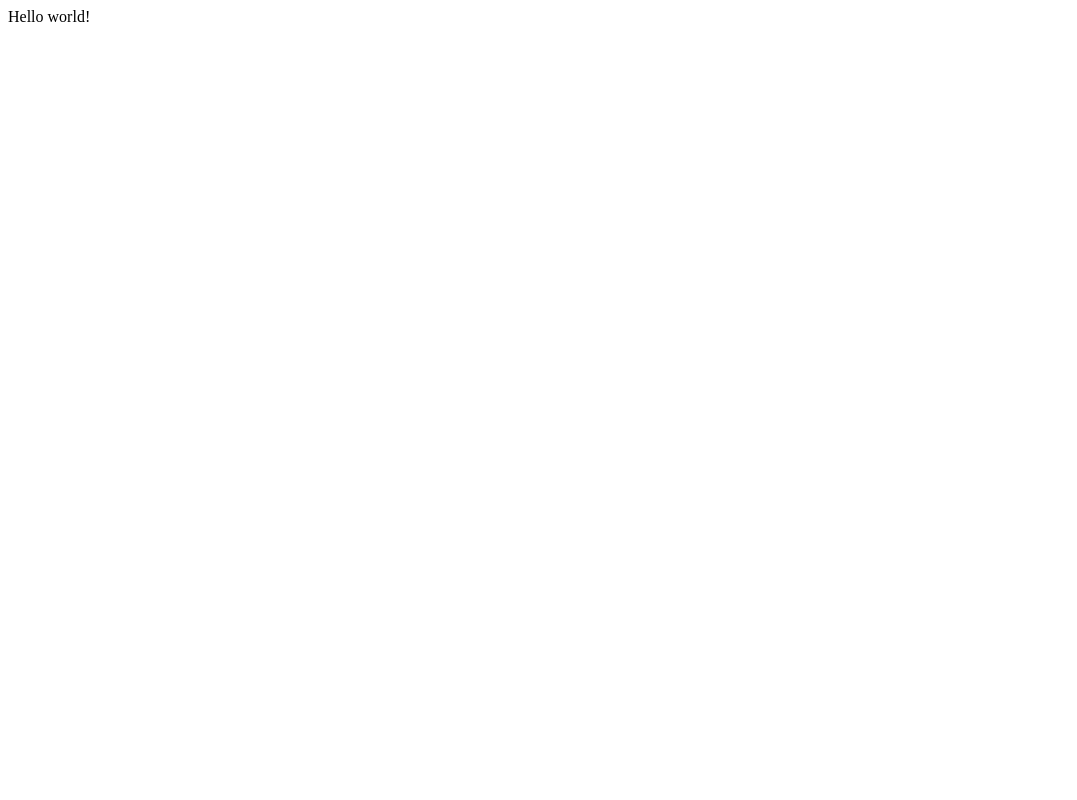
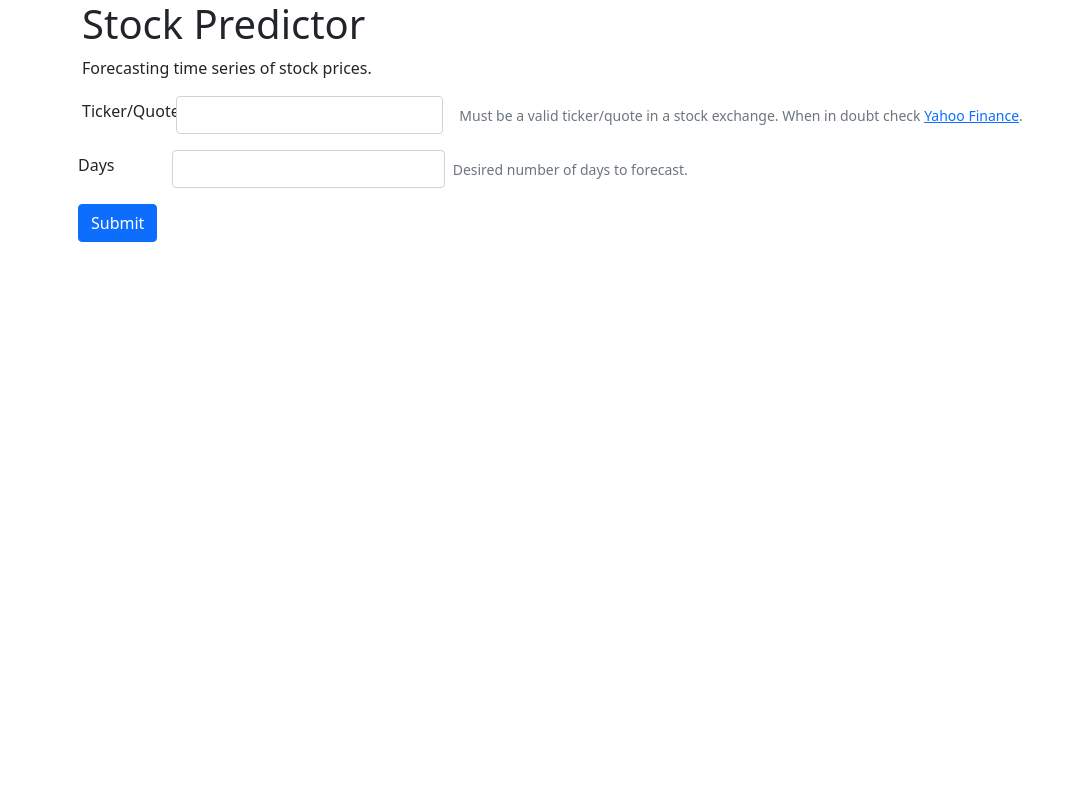
Before and after one commit to juadielon/stockPredictor, a Flask app: page / in a window 1280 px wide. Before the commit the part shown is almost empty. Shown: the whole page, without its empty margins (0-1077 px from the left). Run offline with Flask 2, Linux system fonts and the light colour scheme.

Commit message:
Build home page

```diff
--- a/app/templates/home.html
+++ b/app/templates/home.html
@@ -1,14 +1,78 @@
 <!DOCTYPE html>
 
-<html lang="en-us">
+<html lang="en">
   <head>
+    <title>Stock Predictor</title>
     <meta charset="utf-8" />
-    <meta http-equiv="x-ua-compatible" content="ie=edge" />
-    <title>Welcome home</title>
+    <meta name="viewport" content="width=device-width,initial-scale=1" />
+
+    <!-- Stylesheets -->
+    <link
+      href="https://cdn.jsdelivr.net/npm/bootstrap@5.0.0-beta1/dist/css/bootstrap.min.css"
+      rel="stylesheet"
+      integrity="sha384-giJF6kkoqNQ00vy+HMDP7azOuL0xtbfIcaT9wjKHr8RbDVddVHyTfAAsrekwKmP1"
+      crossorigin="anonymous"
+    />
+
+    <!-- Scripts -->
+    <script
+      src="https://cdn.jsdelivr.net/npm/bootstrap@5.0.0-beta1/dist/js/bootstrap.bundle.min.js"
+      integrity="sha384-ygbV9kiqUc6oa4msXn9868pTtWMgiQaeYH7/t7LECLbyPA2x65Kgf80OJFdroafW"
+      crossorigin="anonymous"
+    ></script>
   </head>
 
   <body>
-    <h1>Home Page</h1>
-    <p>This is the home page of our application.</p>
+    <div class="container">
+      <h1>Stock Predictor</h1>
+      <p>Forecasting time series of stock prices.</p>
+      <form>
+        <div class="row g-3 align-items-center">
+          <div class="col-1">
+            <label for="ticker" class="form-label">Ticker/Quote</label>
+          </div>
+          <div class="col-3">
+            <input
+              type="text"
+              id="ticker"
+              class="form-control"
+              aria-describedby="tickerHelpInline"
+            />
+          </div>
+          <div class="col-8">
+            <span id="tickerHelpInline" class="form-text">
+              Must be a valid ticker/quote in a stock exchange. When in doubt
+              check
+              <a href="https://au.finance.yahoo.com/">Yahoo Finance</a>.
+            </span>
+          </div>
+
+          <div class="row g-2 align-items-center">
+            <div class="col-1">
+              <label for="days" class="form-label">Days</label>
+            </div>
+            <div class="col-3">
+              <input
+                type="text"
+                id="days"
+                class="form-control"
+                aria-describedby="daysHelpInline"
+              />
+            </div>
+            <div class="col-8">
+              <span id="daysHelpInline" class="form-text">
+                Desired number of days to forecast.
+              </span>
+            </div>
+          </div>
+
+          <div class="row g-2 align-items-center">
+            <div class="col-auto">
+              <button type="submit" class="btn btn-primary">Submit</button>
+            </div>
+          </div>
+        </div>
+      </form>
+    </div>
   </body>
 </html>
--- a/app/views.py
+++ b/app/views.py
@@ -3,7 +3,7 @@ from app import app
 
 @app.route('/')
 def home():
-   return "Hello world!"
+   return render_template('home.html')
 
 @app.route('/template')
 def template():
```
Also changed, not shown: main.py (+0 -13 lines).
